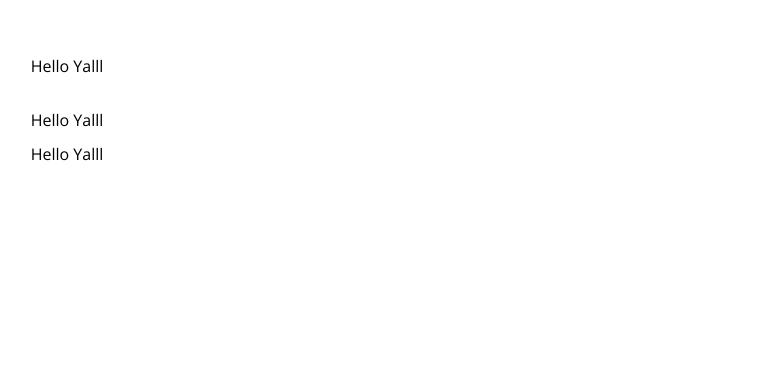
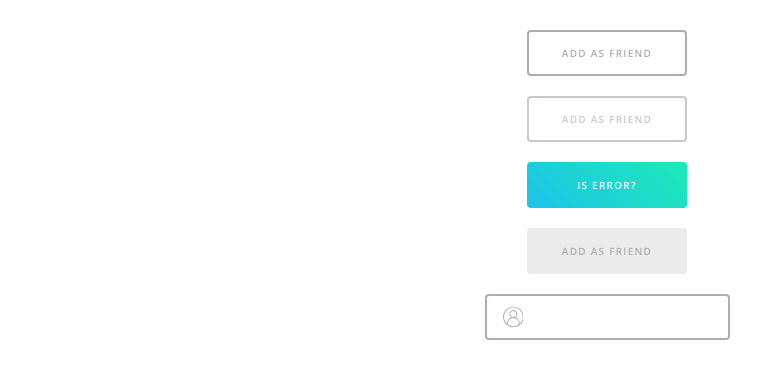
Before and after one commit to Gambit-Play/korsina-components, a React (Create React App) app: page / in a window 1280 px wide. Shown: the top 378 px of the page, without its empty margins (33-794 px from the left). Built offline with nearby package versions, Linux system fonts and the light colour scheme.

Commit message:
Created the InputIcon component.

```diff
--- a/src/App.jsx
+++ b/src/App.jsx
@@ -1,13 +1,38 @@
+import { useState } from 'react';
 import { Box } from './components/atoms/Box.styles';
+import { Button, ButtonOutlined } from './components/atoms/Button.styles';
+import { InputIconBlock } from './components/molecule/InputIcon/InputIcon.component';
+import { ReactComponent as UserIcon } from './assets/user.svg';
 
 function App() {
+	const [isError, setIsError] = useState(false);
+
 	return (
-		<Box size={100} center vertical>
-			<Box padding={3} marginTop={10} margin={10}>
-				Hello Yalll
+		<Box padding={10} center vertical>
+			<Box padding={5}>
+				<ButtonOutlined>add as friend</ButtonOutlined>
 			</Box>
-			<Box padding={3}>Hello Yalll</Box>
-			<Box padding={3}>Hello Yalll</Box>
+			<Box padding={5}>
+				<ButtonOutlined isDisabled>add as friend</ButtonOutlined>
+			</Box>
+			<Box
+				padding={5}
+				onClick={() => {
+					setIsError(!isError);
+				}}
+			>
+				<Button>is error?</Button>
+			</Box>
+			<Box padding={5}>
+				<Button isDisabled>add as friend</Button>
+			</Box>
+			<Box padding={5}>
+				<InputIconBlock
+					isError={isError}
+					icon={<UserIcon />}
+					errorMessage='Please fill in correctly!'
+				/>
+			</Box>
 		</Box>
 	);
 }
--- a/src/components/atoms/Button.styles.jsx
+++ b/src/components/atoms/Button.styles.jsx
@@ -6,6 +6,8 @@ import {
 	colorStyles,
 	functionStyles,
 	shadowStyles,
+	animationStyles,
+	borderStyles,
 } from '../../styles/global.styles';
 
 // Default Button Style
@@ -14,10 +16,10 @@ const defaultStyle = css`
 	${textStyles.button}
     ${paddingStyles.paddingY(8)}
     ${paddingStyles.paddingX(8)}
+	${borderStyles.borderRadius1}
 	min-width: ${functionStyles.spacingPX(80)};
-	border-radius: ${functionStyles.radiusPX(2)};
 	text-transform: uppercase;
-	transition: box-shadow 300ms cubic-bezier(0.25, 0.8, 0.25, 1);
+	transition: all ${animationStyles.animation1};
 
 	&:hover {
 		${shadowStyles.shadow2}
@@ -60,17 +62,18 @@ export const Button = styled.button`
 export const ButtonOutlined = styled.button`
 	${defaultStyle}
 	${paddingStyles.paddingY(7)}
+	${borderStyles.border1(colorStyles.greyScale5)}
 
 	color: ${colorStyles.greyScale5};
-	border: 2px solid ${colorStyles.greyScale5};
 	background-color: transparent;
 
+	// Disabled Style
 	${props =>
 		props.isDisabled &&
 		css`
+			${borderStyles.border1(colorStyles.greyScale6)}
+			${disabledStyle}
+
 			color: ${colorStyles.greyScale6};
-			border: 2px solid ${colorStyles.greyScale6};
-
-			${disabledStyle}
 		`}
 `;
--- /dev/null
+++ b/src/components/molecule/InputIcon/InputIcon.component.jsx
@@ -0,0 +1,19 @@
+import { useState } from 'react';
+import { ErrorMessage, InputIcon } from './InputIcon.styles';
+
+export const InputIconBlock = ({ isError, icon, errorMessage }) => {
+	const [isFocused, setIsFocused] = useState(false);
+
+	return (
+		<>
+			<InputIcon isError={isError} isFocused={isFocused}>
+				{icon}
+				<input
+					onFocus={() => setIsFocused(true)}
+					onBlur={() => setIsFocused(false)}
+				/>
+			</InputIcon>
+			<ErrorMessage isError={isError}>{errorMessage}</ErrorMessage>
+		</>
+	);
+};
--- /dev/null
+++ b/src/components/molecule/InputIcon/InputIcon.styles.jsx
@@ -0,0 +1,133 @@
+import styled, { css } from 'styled-components';
+import {
+	alignStyles,
+	animationStyles,
+	borderStyles,
+	colorStyles,
+	functionStyles,
+	paddingStyles,
+	shadowStyles,
+	sizeStyles,
+	textStyles,
+} from '../../../styles/global.styles';
+
+// .gradient-border {
+// 	--border-width: 3px;
+
+// 	position: relative;
+// 	display: flex;
+// 	justify-content: center;
+// 	align-items: center;
+// 	width: 300px;
+// 	height: 200px;
+// 	font-family: Lato, sans-serif;
+// 	font-size: 2.5rem;
+// 	text-transform: uppercase;
+// 	color: white;
+// 	background: #222;
+// 	border-radius: var(--border-width);
+
+// 	&::after {
+// 	  position: absolute;
+// 	  content: "";
+// 	  top: calc(-1 * var(--border-width));
+// 	  left: calc(-1 * var(--border-width));
+// 	  z-index: -1;
+// 	  width: calc(100% + var(--border-width) * 2);
+// 	  height: calc(100% + var(--border-width) * 2);
+// 	  background: linear-gradient(
+// 		60deg,#1de9b6 40%, #1dc4e9 60%
+// 	  );
+// 	  background-size: 300% 300%;
+// 	  background-position: 0 50%;
+// 	  border-radius: calc(2 * var(--border-width));
+// 	  animation: moveGradient 4s alternate infinite;
+// 	}
+// }
+
+// @keyframes moveGradient {
+// 	50% {
+// 		background-position: 100% 50%;
+// 	}
+// }
+
+export const InputIcon = styled.div`
+	${alignStyles.center}
+	${textStyles.heading4}
+    ${paddingStyles.paddingY(3)}
+    ${paddingStyles.paddingX(8)}
+    ${borderStyles.border1(colorStyles.greyScale5)}
+    ${borderStyles.borderRadius1}
+
+	transition: all ${animationStyles.animation1};
+
+	// Focus Style
+	${props =>
+		props.isFocused &&
+		css`
+			border: 2px solid ${colorStyles.primary};
+		`}
+
+	// Error Style
+	${props =>
+		props.isError &&
+		css`
+			${shadowStyles.shadow1}
+			${borderStyles.border1(colorStyles.error)}
+		`}
+
+	svg {
+		${sizeStyles.sizePX(12)}
+		${paddingStyles.paddingRight(4)}
+	}
+
+	path {
+		transition: all ${animationStyles.animation1};
+		fill: ${colorStyles.greyScale5};
+
+		// Focus Style
+		${props =>
+			props.isFocused &&
+			css`
+				fill: ${colorStyles.primary};
+			`}
+
+		// Error Style
+		${props =>
+			props.isError &&
+			css`
+				fill: ${colorStyles.error};
+			`}
+	}
+
+	input {
+		color: ${colorStyles.greyScale3};
+		height: ${functionStyles.spacingPX(15)};
+		width: ${functionStyles.spacingPRCT(100)};
+		transition: color ${animationStyles.animation1};
+
+		// Error Style
+		${props =>
+			props.isError &&
+			css`
+				color: ${colorStyles.error};
+			`}
+	}
+`;
+
+export const ErrorMessage = styled.p`
+	${paddingStyles.paddingTop(2)}
+	${textStyles.heading5}
+
+	color: transparent;
+	transform: translate(16px);
+	transition: all ${animationStyles.animation1};
+
+	// Error Style
+	${props =>
+		props.isError &&
+		css`
+			transform: translate(0px);
+			color: ${colorStyles.error};
+		`}
+`;
--- a/src/index.scss
+++ b/src/index.scss
@@ -17,6 +17,7 @@ button {
 input {
 	background-color: transparent;
 	border-width: 0px;
+	padding: 0px;
 }
 
 button:focus,
--- a/src/styles/global.styles.js
+++ b/src/styles/global.styles.js
@@ -20,6 +20,9 @@ export const functionStyles = {
 
 // Global Color Styles
 export const colorStyles = {
+	primary: '#04A9F5',
+	seconsary: '#1DE9B6',
+
 	// Background Colors
 	bgPrimary: css`
 		background: linear-gradient(225deg, #1de9b6 0%, #1dc4e9 100%);
@@ -30,6 +33,12 @@ export const colorStyles = {
 	bgColor1: css`
 		background: linear-gradient(225deg, #04a9f5 0%, #049df5 100%);
 	`,
+
+	// State Colors
+	success: '#4caf50',
+	warning: '#F5C22B',
+	error: '#F44236',
+	info: '#04A9F5',
 
 	// Greyscale Colors
 	greyScale1: '#202224',
@@ -211,3 +220,17 @@ export const shadowStyles = {
 		box-shadow: 0 8px 16px 0 rgb(0 0 0 / 32%);
 	`,
 };
+
+// Gloabal Border Styles
+export const borderStyles = {
+	borderRadius1: css`
+		border-radius: ${functionStyles.radiusPX(2)};
+	`,
+	border1: borderColor => css`
+		border: 2px solid ${borderColor};
+	`,
+};
+
+export const animationStyles = {
+	animation1: '300ms cubic-bezier(0.25, 0.8, 0.25, 1)',
+};
```
Also changed, not shown: src/assets/user.svg (added).
